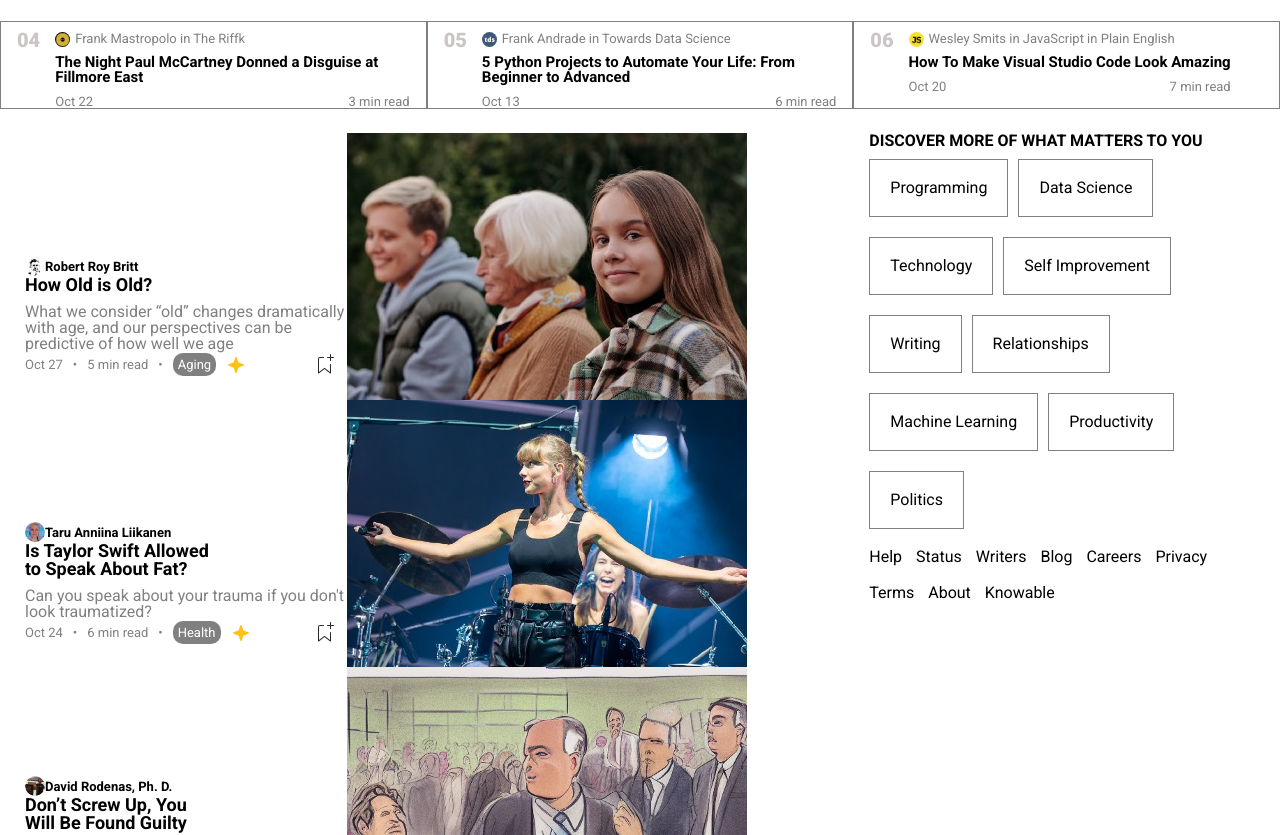
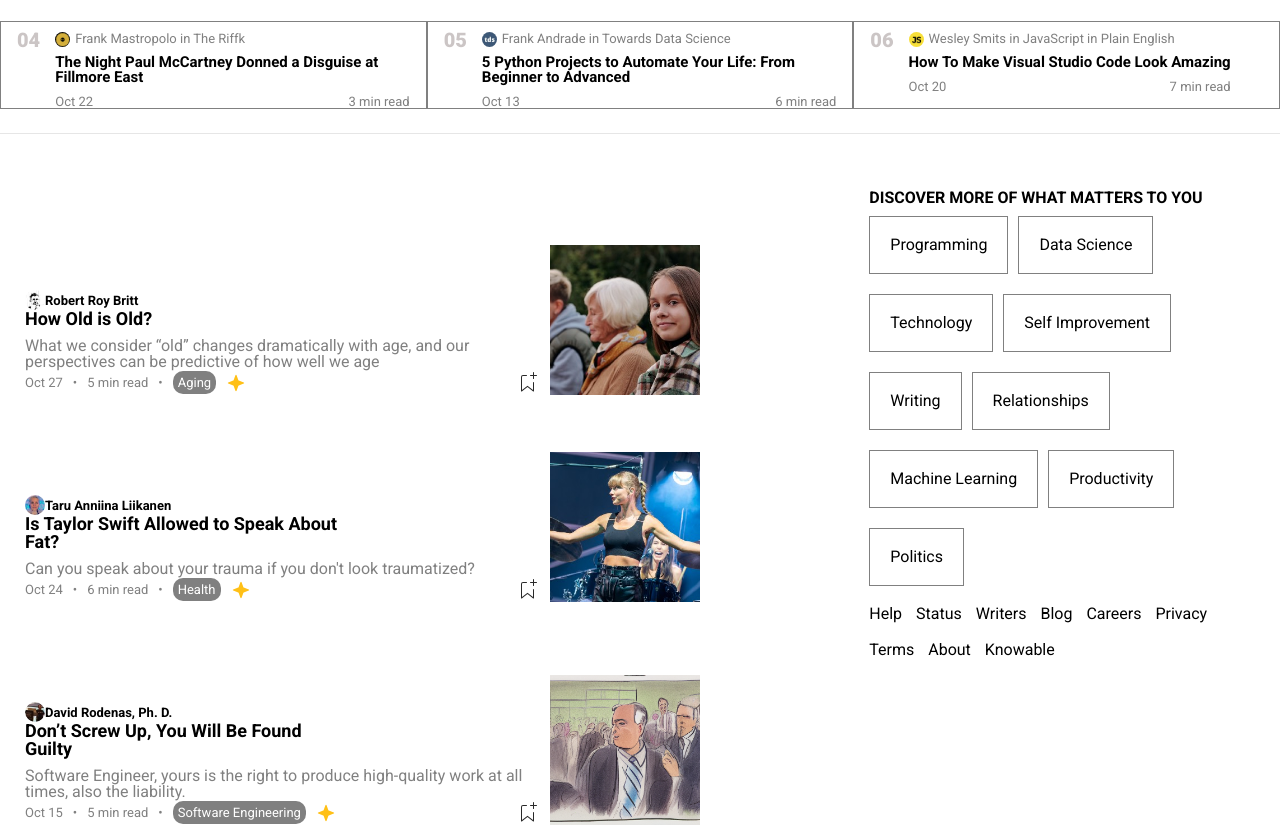
Before and after one commit to giupion/Progetto-4-epicode, a plain HTML site: page index.html in a window 1280 px wide. Shown: the part 542-1377 px from the top of the page. Drawn offline with nearby package versions, Linux system fonts and the light colour scheme.

Commit message:
quasi fatto

```diff
--- a/assets/css/style.css
+++ b/assets/css/style.css
@@ -132,7 +132,7 @@ padding-top:40px;} /*con position relative lo posizio rispetto al normale flusso
 
     .colonna{display:flex;
         border:1px solid grey;
-        column-gap: 20px;
+
     }
 
 
@@ -226,7 +226,7 @@ margin-right: 5px;
                   section.articlesinistra .grigliayo > .colonnaprincipale {
                     flex-grow: 0;
                     flex-shrink: 0;
-                    flex-basis: 100%;
+                    flex-basis: 80%;
                     width: 100%;
                     overflow-x: auto;
                   }
@@ -234,13 +234,13 @@ margin-right: 5px;
                   .grigliayo{display: flex;}
 
                   .allinea-titolo{display:flex;
-                align-items: center;}
+                align-items:center;}
 
                 .allinea-titolo img{width:20px;
                 border-radius:50%;}
 
                 .card{display:flex;
-                align-items: center;}
+                align-items: end;}
 
                 /*allora, basta mettere immagini in due div separati e per staccarlo basta meetere in entrambi i contenitori space between cosi il secondo fa spazio da dall primo contenitore*/
                 .infoinferioricolonna{display:flex;
@@ -329,11 +329,22 @@ margin-bottom: 40px;}
       width: 58.333%;
     }
 
-    section.articlesinistra .contenitore>.grigliayo>aside  {
-      min-height: 30px;
-      position: sticky;
-      top: 110px;
-    }
+    section.articlesinistra .grigliayo > aside {
+        min-height: 30px;
+        position: sticky;
+        top: 110px;
+      }
+  }
+
+  section.articlesinistra {
+    padding-top: 56px;
+    border-top: 1px solid rgba(230, 230, 230, 1);
+  }
 
 
+
+  section.articlesinistra .card .contenuto + img {
+    width: 150px;
+    height: 150px;
+    object-fit: cover;
   }
--- a/assets/js/script.js
+++ b/assets/js/script.js
@@ -3,7 +3,7 @@ let button=document.querySelector(" nav li>button")
 document.addEventListener('scroll',function(){
 
     let scrollPos=window.scrollY;
-    if(scrollPos>1){header.style.backgroundColor="white";
+    if(scrollPos>100){header.style.backgroundColor="white";
     button.style.backgroundColor="#1a8917";
 header.style.transition="background-color 1s ease;"
 button.style.transition="background-color 1s ease;"}
```
